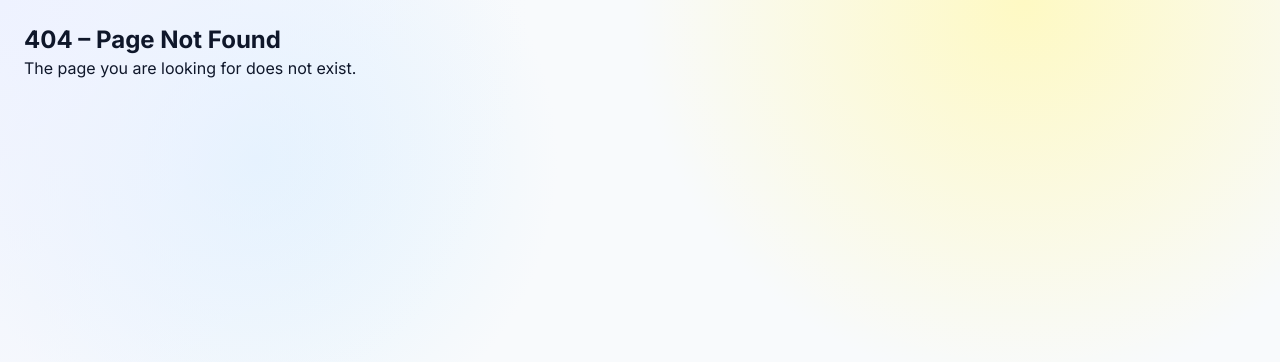
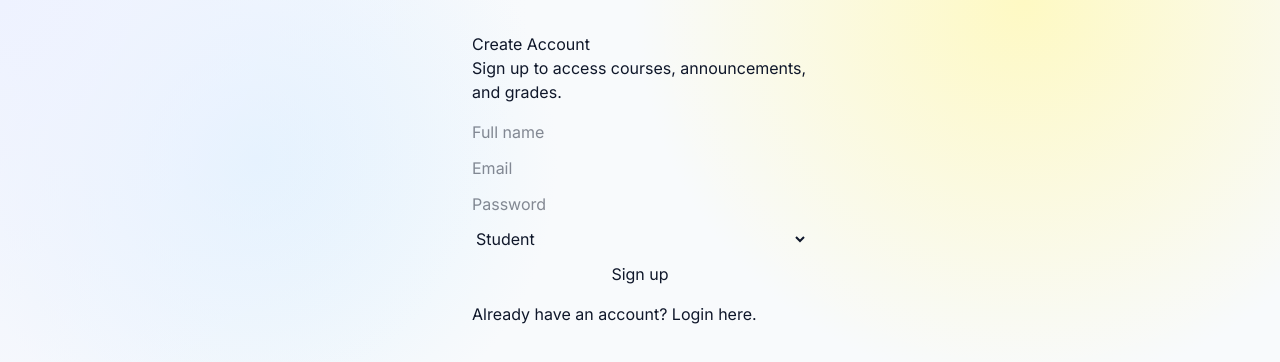
Before and after one commit to mahmoudkhaledmsafouh01-spec/university-app, a Next.js app: page /register in a window 1280 px wide. Before the commit this address had no page. Shown: the top 362 px of the page. Built offline with nearby package versions, Linux system fonts and the light colour scheme.

Commit message:
Resolve merge conflicts

```diff
--- a/app/api/auth/register/route.ts
+++ b/app/api/auth/register/route.ts
@@ -19,11 +19,11 @@ export async function POST(req: Request) {
     const passwordHash = await bcrypt.hash(password, 10);
 
     const newUser = await prisma.user.create({
-    data: { name, email, password, role: normalizeRole(role) },
+      data: { name, email, password: passwordHash, role: normalizeRole(role) },
     });
 
-    return NextResponse.json(newUser);
-  } catch (error) {
+    const { password: _password, ...safeUser } = newUser;
+    return NextResponse.json(safeUser);  } catch (error) {
     console.error("REGISTER ERROR:", error);
     return NextResponse.json({ error: "Server error" }, { status: 500 });
   }
--- a/app/login/page.tsx
+++ b/app/login/page.tsx
@@ -7,6 +7,7 @@ import { FormEvent } from "react";
 export default function LoginPage() {
   const params = useSearchParams();
   const error = params.get("error");
+  const registered = params.get("registered");
 
   const handleSubmit = async (e: FormEvent<HTMLFormElement>) => {
     e.preventDefault();
@@ -27,6 +28,12 @@ export default function LoginPage() {
     <div>
       <h1>Login</h1>
 
+      {registered && (
+        <p style={{ color: "green" }}>
+          Account created successfully. You can sign in now.
+        </p>
+      )}
+
       {error && <p style={{ color: "red" }}>Invalid credentials</p>}
 
       <form onSubmit={handleSubmit}>
@@ -34,6 +41,10 @@ export default function LoginPage() {
         <input name="password" type="password" placeholder="Password" required />
         <button type="submit">Login</button>
       </form>
+
+        <p style={{ marginTop: "1rem" }}>
+        Need an account? <a href="/register">Sign up</a>.
+      </p>
     </div>
   );
 }
--- /dev/null
+++ b/app/register/page.tsx
@@ -0,0 +1,75 @@
+"use client";
+
+import { FormEvent, useState } from "react";
+import { useRouter } from "next/navigation";
+
+const roles = [
+  { value: "STUDENT", label: "Student" },
+  { value: "INSTRUCTOR", label: "Instructor" },
+  { value: "ADMIN", label: "Admin" },
+];
+
+export default function RegisterPage() {
+  const router = useRouter();
+  const [error, setError] = useState<string | null>(null);
+  const [loading, setLoading] = useState(false);
+
+  const handleSubmit = async (e: FormEvent<HTMLFormElement>) => {
+    e.preventDefault();
+    setError(null);
+    setLoading(true);
+
+    const form = e.currentTarget;
+    const name = (form.elements.namedItem("name") as HTMLInputElement).value;
+    const email = (form.elements.namedItem("email") as HTMLInputElement).value;
+    const password = (form.elements.namedItem("password") as HTMLInputElement).value;
+    const role = (form.elements.namedItem("role") as HTMLSelectElement).value;
+
+    const response = await fetch("/api/auth/register", {
+      method: "POST",
+      headers: { "Content-Type": "application/json" },
+      body: JSON.stringify({ name, email, password, role }),
+    });
+
+    setLoading(false);
+
+    if (!response.ok) {
+      const data = await response.json();
+      setError(data?.error || "Unable to register.");
+      return;
+    }
+
+    router.push("/login?registered=true");
+  };
+
+  return (
+    <div style={{ maxWidth: 400, margin: "0 auto", padding: "2rem" }}>
+      <h1>Create Account</h1>
+      <p style={{ marginBottom: "1rem" }}>
+        Sign up to access courses, announcements, and grades.
+      </p>
+
+      {error && <p style={{ color: "red" }}>{error}</p>}
+
+      <form onSubmit={handleSubmit} style={{ display: "flex", flexDirection: "column", gap: "0.75rem" }}>
+        <input name="name" type="text" placeholder="Full name" required />
+        <input name="email" type="email" placeholder="Email" required />
+        <input name="password" type="password" placeholder="Password" minLength={6} required />
+        <select name="role" defaultValue="STUDENT">
+          {roles.map((roleOption) => (
+            <option key={roleOption.value} value={roleOption.value}>
+              {roleOption.label}
+            </option>
+          ))}
+        </select>
+        <button type="submit" disabled={loading}>
+          {loading ? "Creating account..." : "Sign up"}
+        </button>
+      </form>
+
+      <p style={{ marginTop: "1rem" }}>
+        Already have an account? <a href="/login">Login here</a>.
+      </p>
+    </div>
+  );
+}
--- a/package.json
+++ b/package.json
@@ -7,6 +7,7 @@
     "build": "next build",
     "start": "next start",
     "lint": "next lint",
+    "studio": "prisma studio",
     "seed": "ts-node prisma/seed.ts"
   },
   "prisma": {
```
Also changed, not shown: 1 other file (tests, documents, lock files or other folders).
